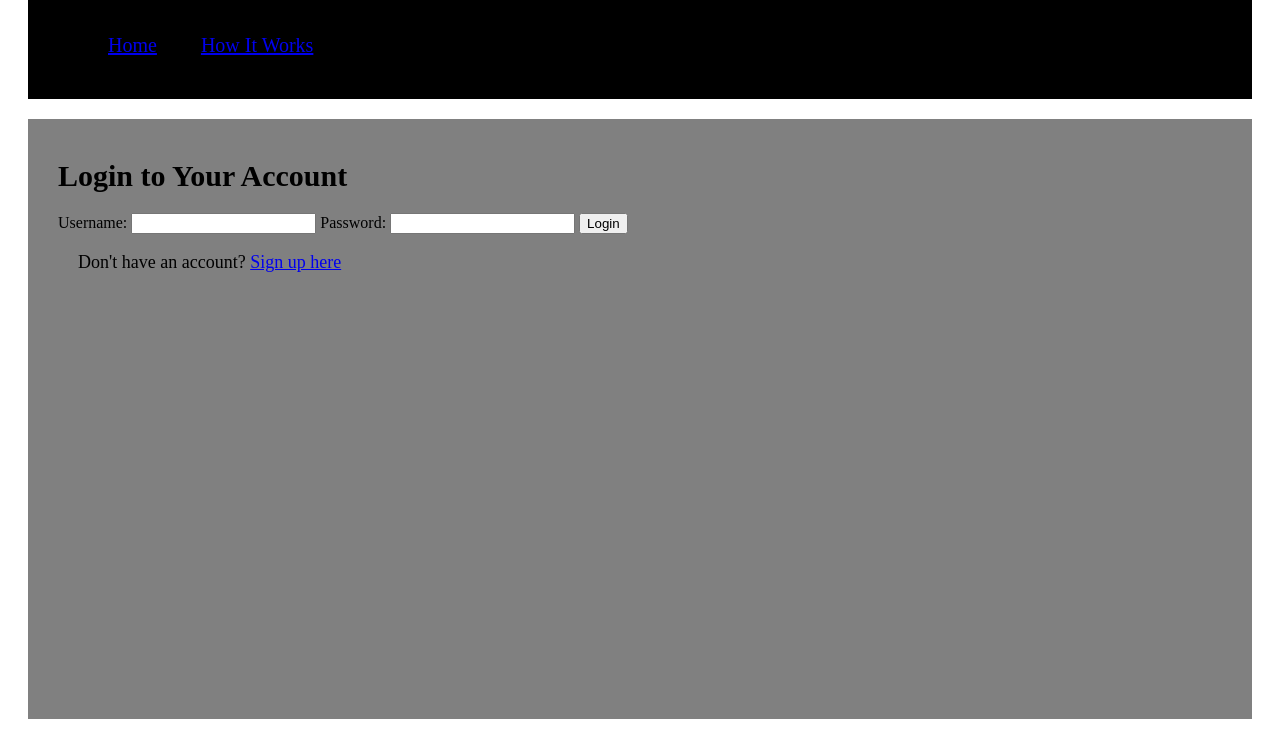
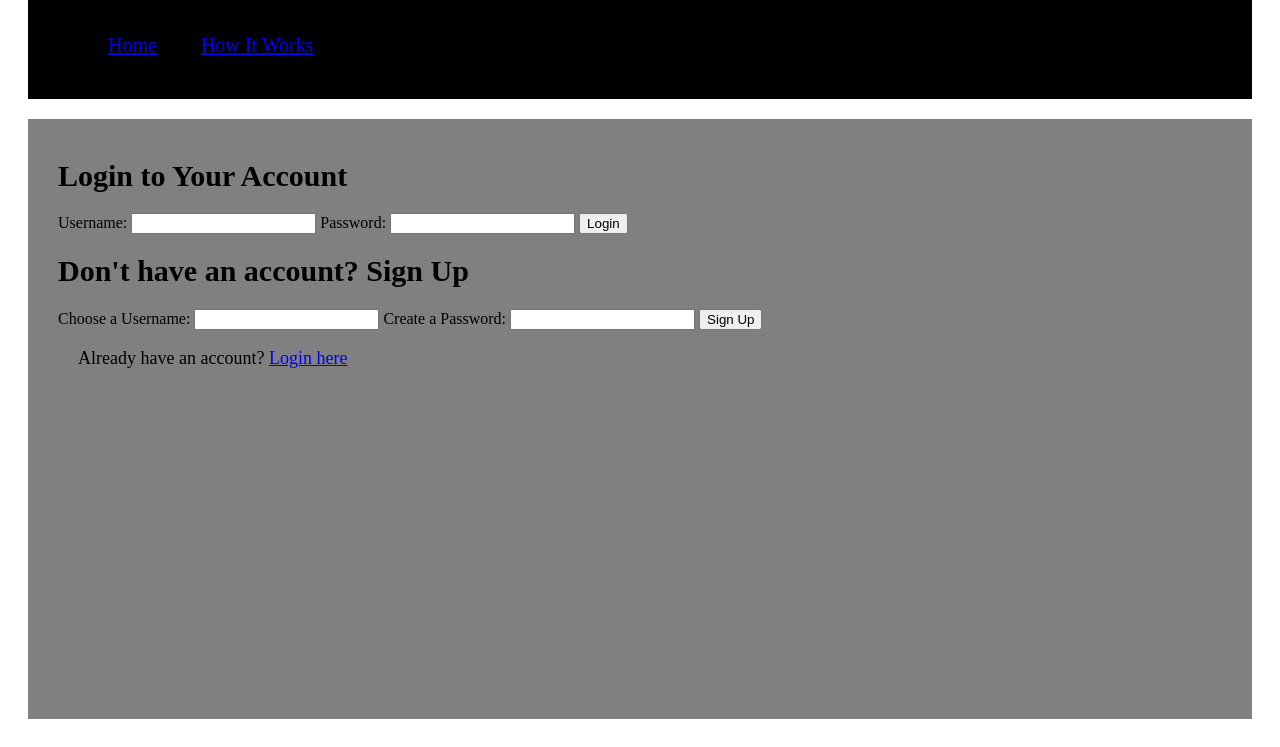
Before and after one commit to DonovanMiner/NoSQLProject, a Django app: template Landing/templates/Landing/login_signup.html in a window 1280 px wide. Shown: the part 163-910 px from the top of the page. Run offline with Django 5.2, Linux system fonts and the light colour scheme; the template is opened without the code that fills it, so the values that code supplies are empty.

Commit message:
Update login_signup.html
Remove login/signup form from home.html, and added to this template, so users can login or create a new account, and after submitting the form, the land directly to their main dashboard

```diff
--- a/Landing/templates/Landing/login_signup.html
+++ b/Landing/templates/Landing/login_signup.html
@@ -19,16 +19,30 @@
 
     <div class="BodyDiv">
         <h1>Login to Your Account</h1>
-        <!-- Update this later -->
         <form method="POST" action="{% url 'Landing:login_signup' %}">
             {% csrf_token %}
             <label for="username">Username:</label>
             <input type="text" id="username" name="username" required />
+
             <label for="password">Password:</label>
             <input type="password" id="password" name="password" required />
+
             <button type="submit">Login</button>
         </form>
-        <p>Don't have an account? <a href="{% url 'Landing:login_signup' %}">Sign up here</a></p>
+
+        <h1>Don't have an account? Sign Up</h1>
+        <form method="POST" action="{% url 'Landing:login_signup' %}"></form>
+            {% csrf_token %}
+            <label for="new_username">Choose a Username:</label>
+            <input type="text" id="new_username" name="new_username" required />
+
+            <label for="new_password">Create a Password:</label>
+            <input type="password" id="new_password" name="new_password" required />
+
+            <button type="submit" name="action" value="signup">Sign Up</button>
+        </form>
+
+        <p>Already have an account? <a href="{% url 'Landing:login_signup' %}">Login here</a></p>
     </div>
 
 </body>
```
